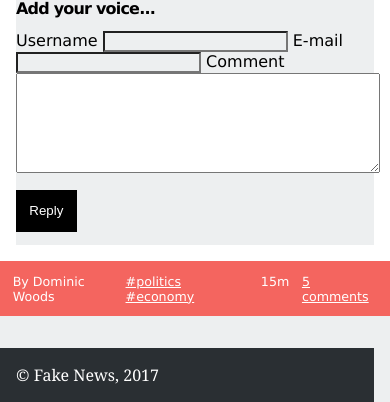
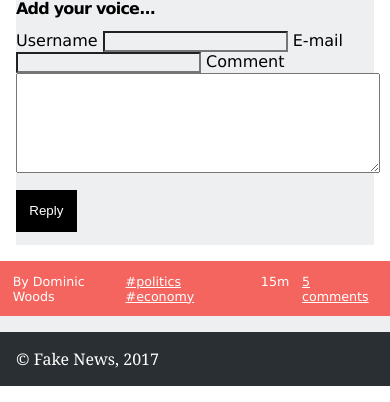
Before and after one commit to dmfrodrigues/feup-ltw-ex, a PHP site: page /item.html in a window 390 px wide. Shown: the part 2300-2702 px from the top of the page. Run offline with PHP 8.4, Linux system fonts and the light colour scheme.

Commit message:
Fixes in responsive

```diff
--- a/tp/tp02/responsive.css
+++ b/tp/tp02/responsive.css
@@ -15,6 +15,8 @@
 
     body>footer{
         grid-column-end: 3;
+
+        margin: 1em 0 0 0;
     }
 }
 
@@ -89,4 +91,10 @@
         position: static;
         max-width: none;
     }
+
+    body>footer{
+        grid-column-end: 3;
+
+        margin: 0;
+    }
 }
```
